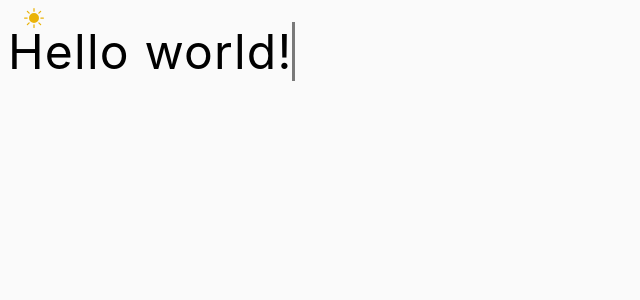
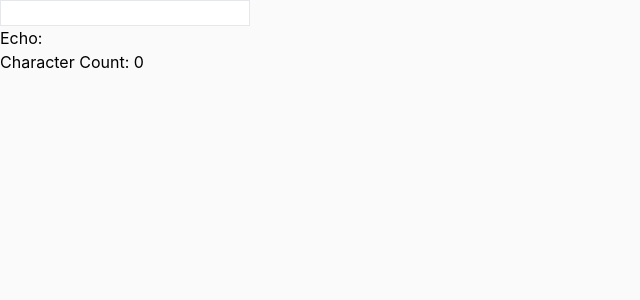
Before and after one commit to jeong922/react_study, a React (Create React App) app: page / in a window 1280 px wide. Shown: the top 300 px of the page, without its empty margins (0-640 px from the left). Built offline with nearby package versions, Linux system fonts and the light colour scheme.

Commit message:
recoil 테스트

```diff
--- a/package.json
+++ b/package.json
@@ -12,6 +12,7 @@
     "react-multi-carousel": "^2.8.4",
     "react-query": "^3.39.3",
     "react-scripts": "5.0.1",
+    "recoil": "^0.7.7",
     "web-vitals": "^2.1.4"
   },
   "scripts": {
--- a/src/App.js
+++ b/src/App.js
@@ -1,23 +1,14 @@
-import { QueryClient, QueryClientProvider } from 'react-query';
 import './App.css';
-import { DarkModeProvider } from './context/DarkModeContext';
-import ThemeButton from './components/ThemeButton';
-import { Typing } from './components/Typing';
-
-const queryClient = new QueryClient();
+import { RecoilRoot } from 'recoil';
+import CharacterCounter from './components/recoilTest/CharacterCounter';
 
 function App() {
   return (
-    <DarkModeProvider>
-      <div className='w-full min-h-screen dark:bg-gray-900 bg-neutral-50'>
-        <QueryClientProvider client={queryClient}>
-          <div className='w-full p-2'>
-            <ThemeButton />
-            <Typing typingText='Hello world!' />
-          </div>
-        </QueryClientProvider>
-      </div>
-    </DarkModeProvider>
+    <div className='w-full min-h-screen dark:bg-gray-900 bg-neutral-50'>
+      <RecoilRoot>
+        <CharacterCounter />
+      </RecoilRoot>
+    </div>
   );
 }
 
--- /dev/null
+++ b/src/components/recoilTest/CharacterCount.jsx
@@ -0,0 +1,8 @@
+import React from 'react';
+import { useRecoilValue } from 'recoil';
+import { charCountState } from './recoil';
+
+export default function CharacterCount() {
+  const count = useRecoilValue(charCountState);
+  return <>Character Count: {count}</>;
+}
--- /dev/null
+++ b/src/components/recoilTest/CharacterCounter.jsx
@@ -0,0 +1,12 @@
+import React from 'react';
+import CharacterCount from '../recoilTest/CharacterCount';
+import TextInput from '../recoilTest/TextInput';
+
+export default function CharacterCounter() {
+  return (
+    <div>
+      <TextInput />
+      <CharacterCount />
+    </div>
+  );
+}
--- /dev/null
+++ b/src/components/recoilTest/TextInput.jsx
@@ -0,0 +1,19 @@
+import React from 'react';
+import { useRecoilState } from 'recoil';
+import { textState } from './recoil';
+
+export default function TextInput() {
+  const [text, setText] = useRecoilState(textState);
+
+  const onChange = (e) => {
+    setText(e.target.value);
+  };
+
+  return (
+    <div>
+      <input type='text' value={text} onChange={onChange} className='border' />
+      <br />
+      Echo: {text}
+    </div>
+  );
+}
--- /dev/null
+++ b/src/components/recoilTest/recoil.js
@@ -0,0 +1,15 @@
+import { atom, selector } from 'recoil';
+
+export const textState = atom({
+  key: 'textState',
+  default: '',
+});
+
+export const charCountState = selector({
+  key: 'charCountState',
+  get: ({ get }) => {
+    const text = get(textState);
+
+    return text.length;
+  },
+});
```
Also changed, not shown: 1 other file (tests, documents, lock files or other folders).
